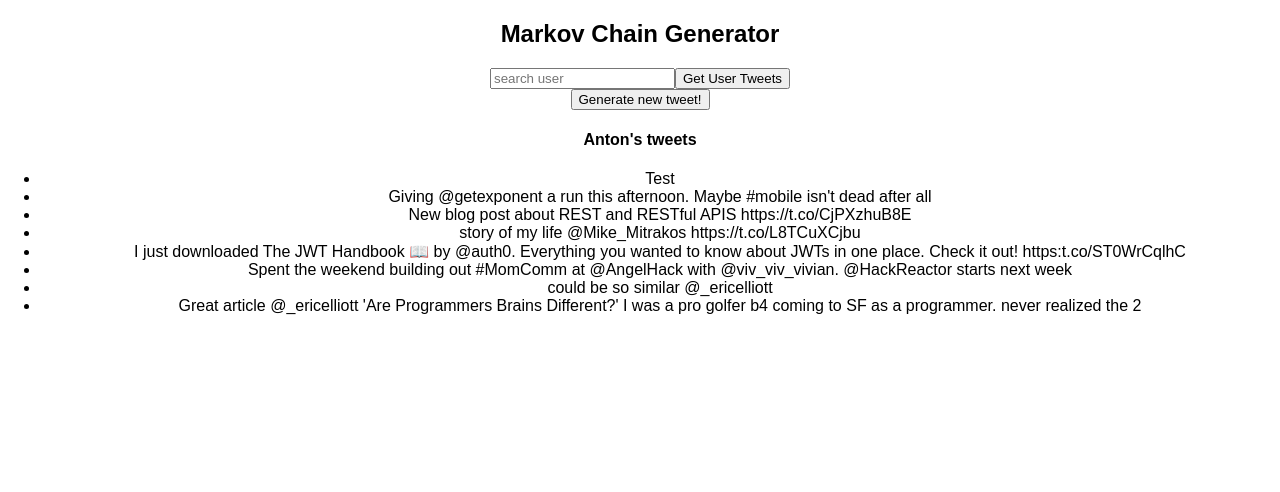
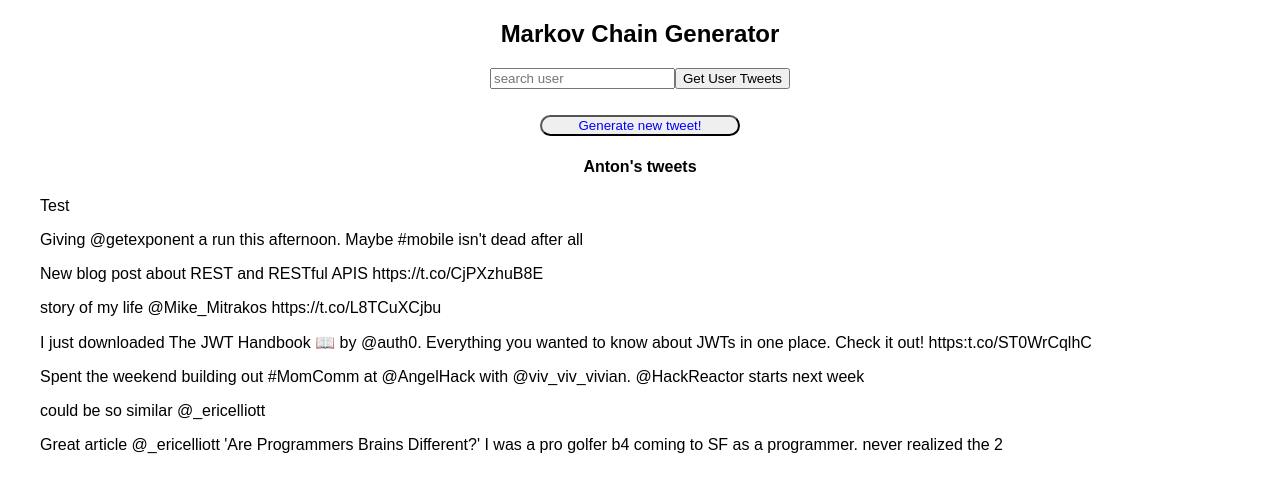
Before and after one commit to aarboleda1/twitter-markov-chain-generator, a React (Create React App) app: page / in a window 1280 px wide. Shown: the top 492 px of the page. Built offline with nearby package versions, Linux system fonts and the light colour scheme.

Commit message:
[update] - cleanup

```diff
--- a/src/components/App.js
+++ b/src/components/App.js
@@ -51,6 +51,7 @@ class App extends Component {
 				<button
 					type="button"
 					onClick={ this._generateTweet }
+					id="generate-tweet-button"
 				>
 					Generate new tweet!
 				</button>
--- a/styles/App.css
+++ b/styles/App.css
@@ -18,11 +18,20 @@
     font-size: large;
 }
 
-@keyframes App-logo-spin {
-    from {
-        transform: rotate(0deg);
-    }
-    to {
-        transform: rotate(360deg);
-    }
+#generate-tweet-button {
+    margin-top: 2em;
+    width: 15em;
+    color: blue;
+    border-radius: 3em;
 }
+
+ul {
+    display: flex;
+    flex-direction: column;
+    align-items: flex-start;
+    list-style: none;
+}
+
+li {
+    padding-bottom: 1em;
+}
```
